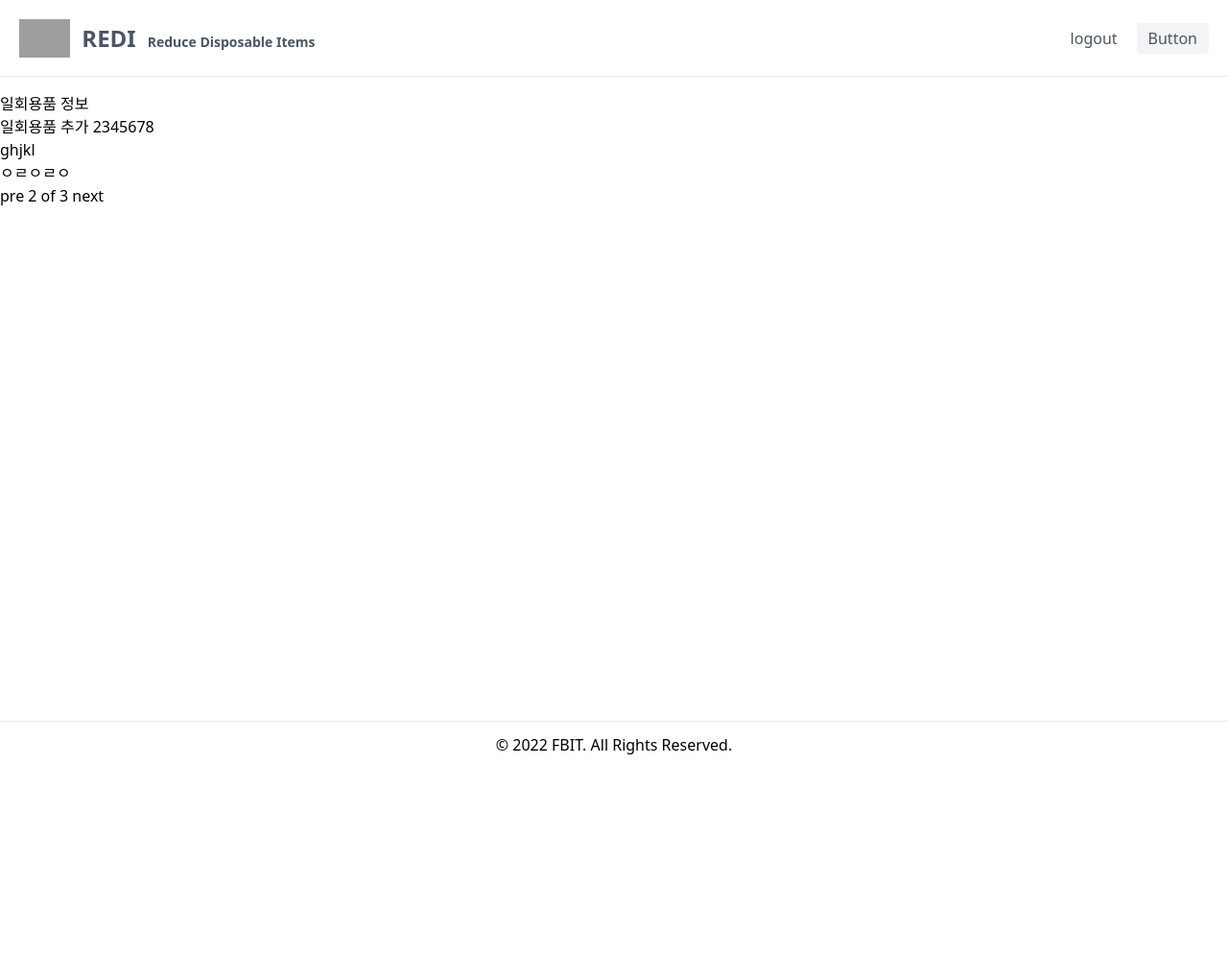
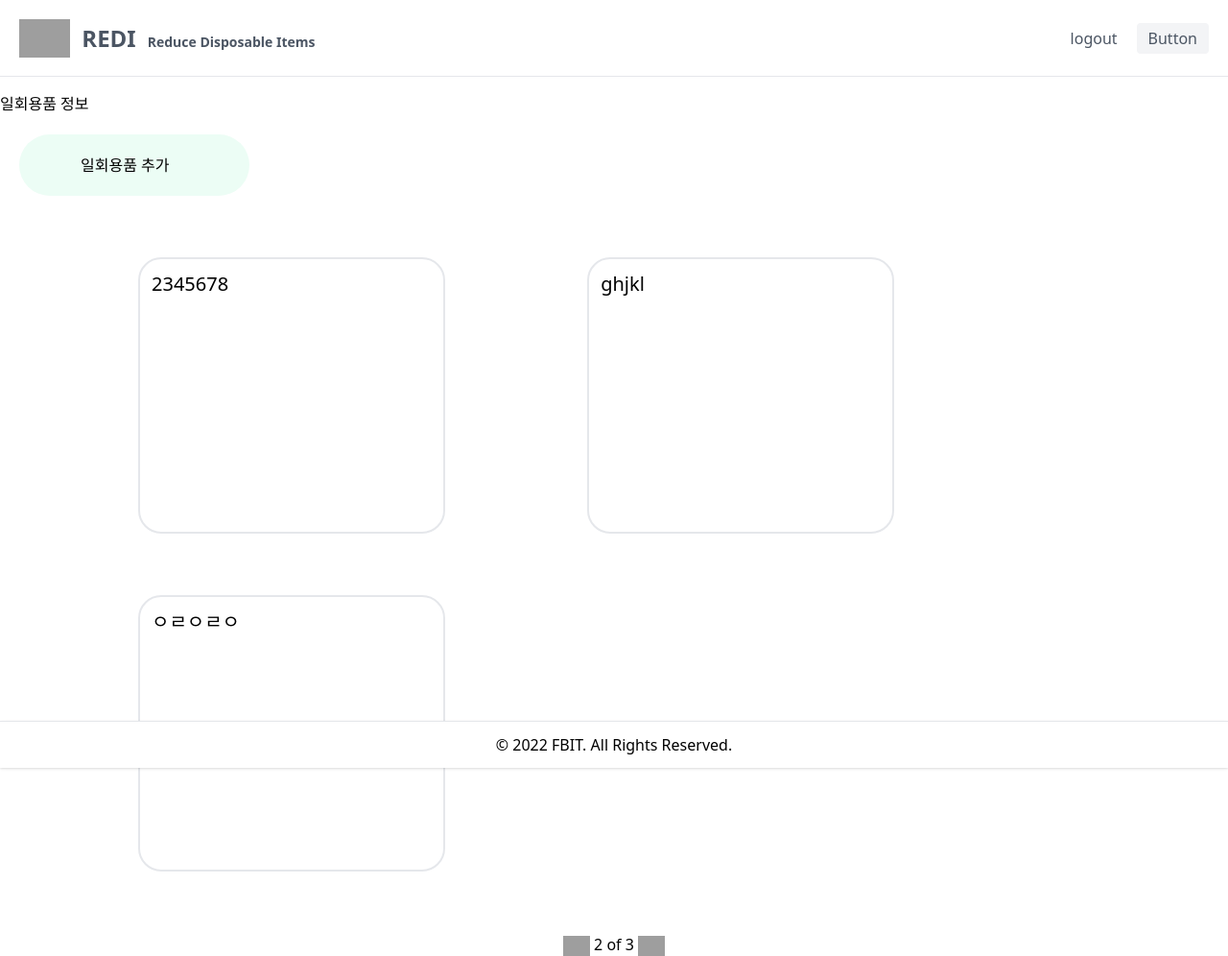
Before and after one commit to MinnSeoo/REDI, a Django app: a page that uses templates/garbages/garbage_list.html in a window 1280 px wide. Shown: the whole page at 96% size. Before the commit the page ends 786 px from the top, so only its background shows below. Run offline with Django 4.2, Linux system fonts and the light colour scheme; a user stored in the database is signed in; data comes from the database, SQL or seed files in the repository; both versions use the stored data as it was after the commit; style sheets or scripts are compiled from the project's sources; grey boxes are pictures that could not be loaded.

Commit message:
Trash-Imformation 수정

```diff
--- a/templates/garbages/garbage_list.html
+++ b/templates/garbages/garbage_list.html
@@ -5,27 +5,34 @@
 {% block content %}
     <h1>일회용품 정보</h1>
 
+    <div class="mt-5 ml-5 rounded-full w-60 bg-green-50 p-5 pl-16">
         {% if user.is_superuser %}
             <a href ="{% url 'garbages:gb-add' %}">일회용품 추가</a>
         {% endif %}
+    </div>
 
 
     {% for garbage in garbages %}
+        <div class = "border-2 p-3 text-center w-80 h-72 rounded-3xl inline-flex ml-36 mt-16 text-xl ">
         <a href="{% url 'garbages:gb-detail' garbage.pk %}">{{garbage.name}}</a><br>
+        </div>
     {% endfor %}
 
+    <div class = "mt-16 text-center">
     {% if page_obj.has_previous %}
          <a href="?page={{page_obj.previous_page_number}}">
-            pre
-        </a>
+            <img src="https://ifh.cc/g/2DMHxx.png" class = "w-7 inline-block">
     {% endif %}
+
 
         <span >{{page_obj.number}} of {{page_obj.paginator.num_pages}}</span>
 
+
     {% if page_obj.has_next  %}
         <a href="?page={{page_obj.next_page_number}}">
-           next
+           <img src = "https://ifh.cc/g/G030fq.png" class = "w-7 inline-block">
         </a>
     {% endif %}
+</div>
 
 {% endblock content %}
```
Also changed, not shown: db.sqlite3, uploads/icons/03_007.jpg (added). Lines whose indentation alone changed are shown as unchanged.
